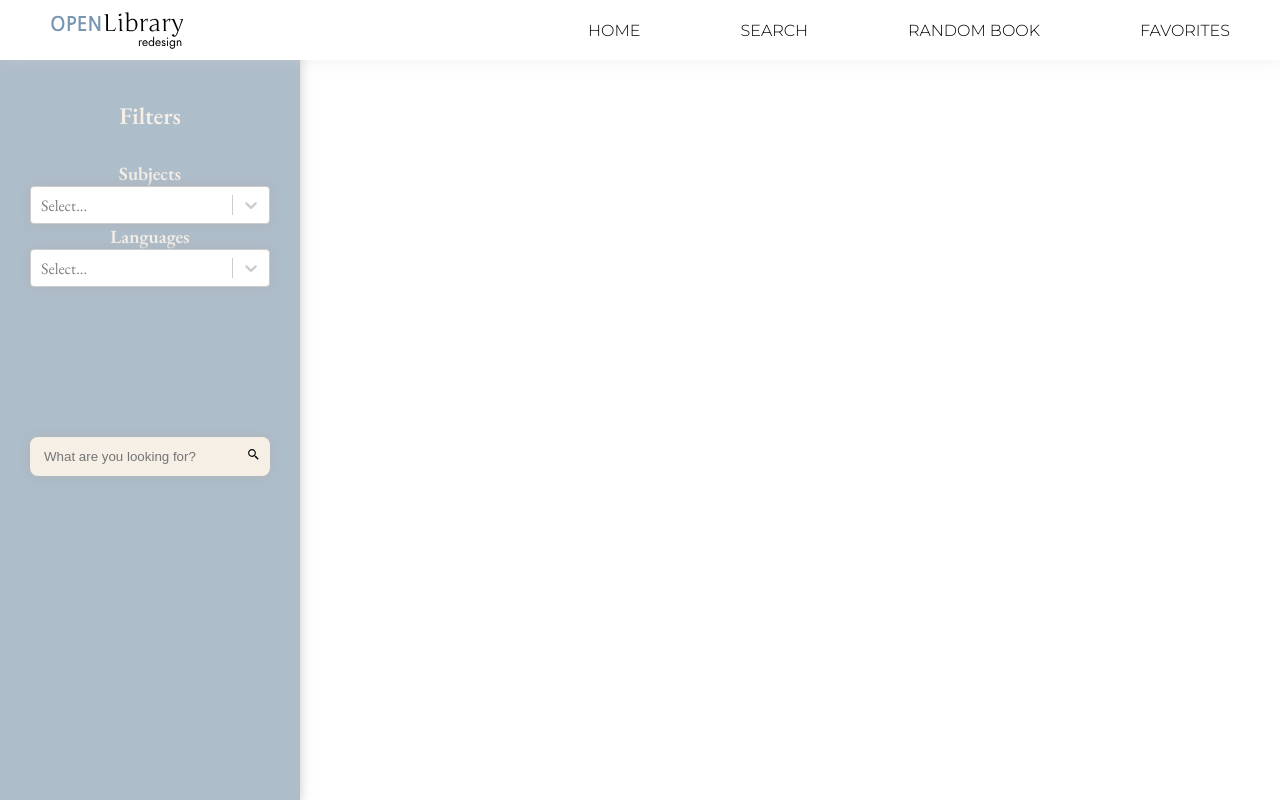
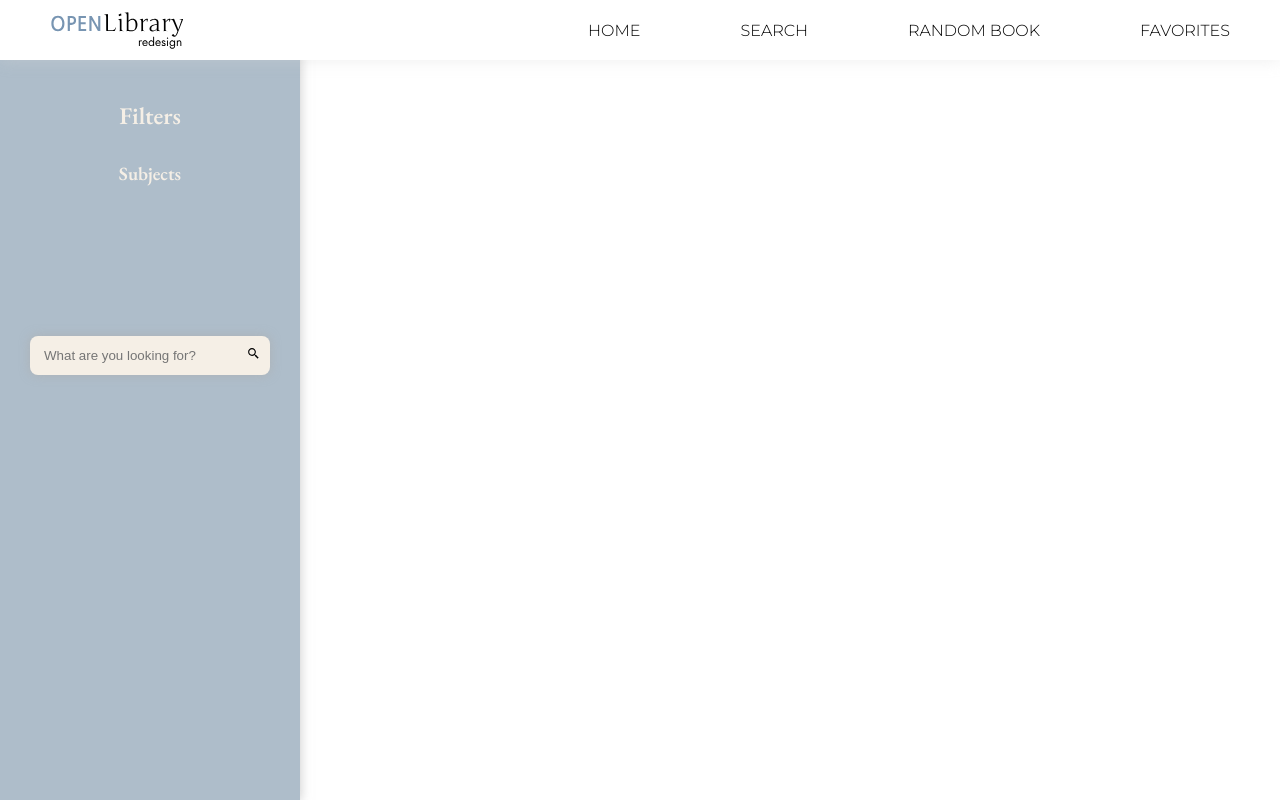
Before and after one commit to isadorapda/books-library, a React (Create React App) app: page /search-book in a window 1280 px wide. Built offline with nearby package versions, Linux system fonts and the light colour scheme; a web font is replaced by a local one.

Commit message:
fix: minor improvements

```diff
--- a/src/components/BookCard.tsx
+++ b/src/components/BookCard.tsx
@@ -137,12 +137,14 @@ export const BookCard: React.FC<Props> = ({ book }) => {
             <img
               src={
                 book.cover_edition_key
-                  ? OPEN_LIBRARY_COVERS_BASE_API +
-                    book.cover_edition_key +
-                    '-M.jpg'
+                  ? OPEN_LIBRARY_COVERS_BASE_API(book.cover_edition_key)
                   : require('../images/no-image.png')
               }
-              alt=""
+              alt={
+                book?.cover_edition_key
+                  ? `Cover of the book ${book.title}`
+                  : `The book ${book.title} has no cover available`
+              }
             />
           </BookCover>
         </HiddenContent>
--- a/src/constants/bookInfos.ts
+++ b/src/constants/bookInfos.ts
@@ -7,21 +7,3 @@ export const BOOK_SUBJECTS = [
   'science-fiction',
   'self-help',
 ]
-
-export const SELECT_SUBJECT_OPTIONS = [
-  { value: 'horror', label: 'Horror' },
-  { value: 'humor', label: 'Humor' },
-  { value: 'romance', label: 'Romance' },
-  { value: 'thriller', label: 'Thriller' },
-  { value: 'science-fiction', label: 'Science-fiction' },
-  { value: 'self-help', label: 'Self-help' },
-  { value: 'fantasy', label: 'Fantasy' },
-]
-
-export const SELECT_LANGUAGE_OPTIONS = [
-  { value: 'english', label: 'English' },
-  { value: 'portuguese', label: 'Portuguese' },
-  { value: 'spanish', label: 'Spanish' },
-  { value: 'italian', label: 'Italian' },
-  { value: 'franch', label: 'Franch' },
-]
--- a/src/screens/RandomBook.tsx
+++ b/src/screens/RandomBook.tsx
@@ -138,7 +138,6 @@ export const RandomBook: React.FC = () => {
   const firstClickHappened = React.useRef<boolean>(false)
 
   const getRandomBook = React.useCallback(async () => {
-    console.log('getRandomBook')
     firstClickHappened.current = true
     setIsLoading(true)
     const openLibraryId = `${Math.floor(Math.random() * 10000000)}`
@@ -157,7 +156,6 @@ export const RandomBook: React.FC = () => {
 
   React.useEffect(() => {
     if (book.title) {
-      console.log('useEffect')
       const queryParams = `?q=${book.title.trim().replaceAll(' ', '+')}`
       const endpoint =
         OPEN_LIBRARY_BASE_API + OPEN_LIBRARY_SEARCH_API + queryParams
@@ -187,7 +185,6 @@ export const RandomBook: React.FC = () => {
         })
     }
   }, [book, getRandomBook])
-  console.log('reference', bookDetails)
 
   return (
     <RandomWrapper>
--- a/src/screens/Search.tsx
+++ b/src/screens/Search.tsx
@@ -1,6 +1,5 @@
 import React from 'react'
 import { BiSearchAlt2 } from 'react-icons/bi'
-import Select from 'react-select'
 import styled, { keyframes } from 'styled-components'
 import { BookCard } from '../components/BookCard'
 import {
@@ -8,10 +7,6 @@ import {
   OPEN_LIBRARY_SEARCH_API,
 } from '../constants/endpoints'
 import { DataSearchApi } from '../types/Model'
-import {
-  SELECT_SUBJECT_OPTIONS,
-  SELECT_LANGUAGE_OPTIONS,
-} from '../constants/bookInfos'
 
 const SearchWrapper = styled.div`
   display: grid;
@@ -32,12 +27,6 @@ const Filters = styled.div`
   }
   h3 {
     color: #f5efe6;
-  }
-  .react-select-selectContainer {
-    width: 80%;
-    border-radius: 8px;
-    box-shadow: 0 0 10px 1px #adadad92;
-    background-color: #f5efe6;
   }
 `
 const SearchContainer = styled.div`
@@ -118,15 +107,7 @@ function Search() {
       <Filters>
         <h2>Filters</h2>
         <h3>Subjects</h3>
-        <Select
-          options={SELECT_SUBJECT_OPTIONS}
-          className="react-select-selectContainer"
-        />
-        <h3>Languages</h3>
-        <Select
-          options={SELECT_LANGUAGE_OPTIONS}
-          className="react-select-selectContainer"
-        />
+
         <SearchContainer>
           <input
             placeholder="What are you looking for?"
```
